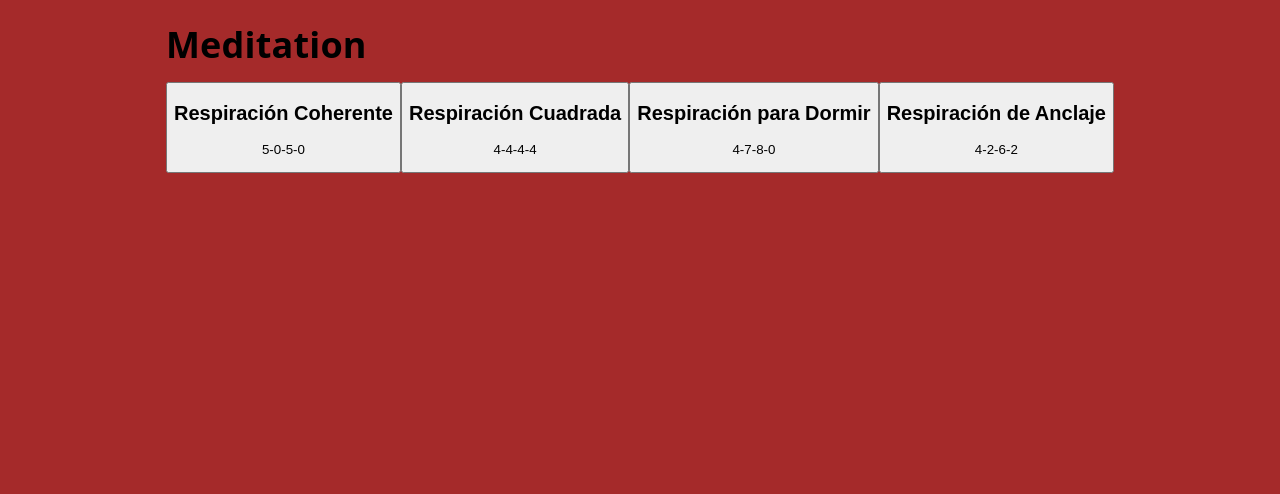
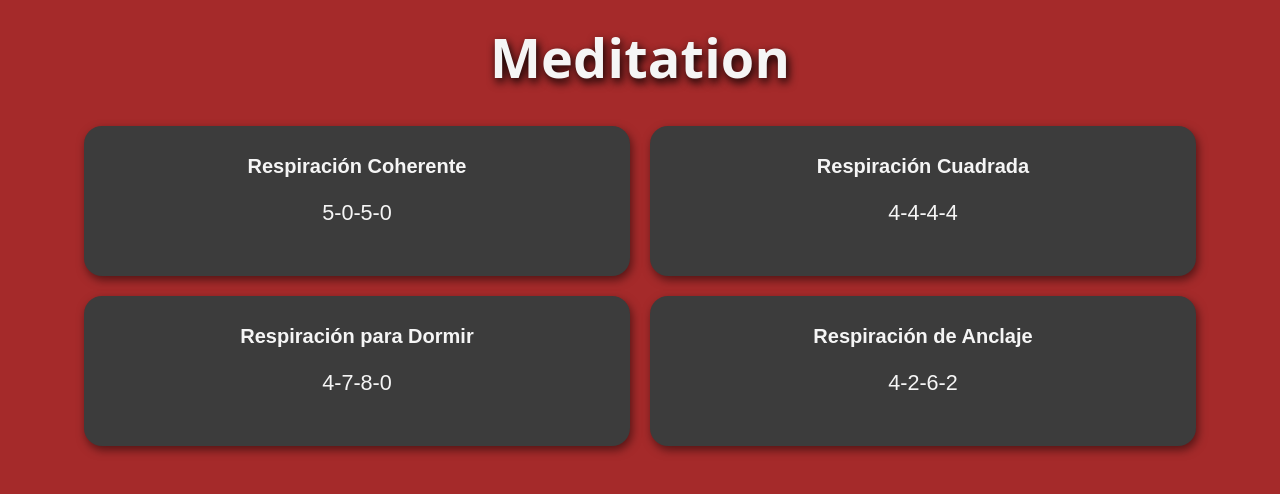
Before and after one commit to JuanPisDev/AtentionHacks, a React (Vite) app in the folder AtentionHacks/: page /Meditation in a window 1280 px wide. Shown: the top 494 px of the page. Built offline with nearby package versions, Linux system fonts and the light colour scheme.

Commit message:
I fixed some problems in meditation and add some styles

```diff
--- a/AtentionHacks/src/components/MeditationComponents/Rhythm.jsx
+++ b/AtentionHacks/src/components/MeditationComponents/Rhythm.jsx
@@ -1,3 +1,6 @@
+import styles from "../MeditationComponents/styles/RhythmStyles.module.css"
+
+
 function Rhythm({rhythm, setSelectedRhythm, setUsingRhythm}){
 
     function handleSelectRhythm() {
@@ -7,9 +10,9 @@ function Rhythm({rhythm, setSelectedRhythm, setUsingRhythm}){
 
     return (
         <>
-            <button onClick={handleSelectRhythm}>
-                <h2>{rhythm.rhythmTitle}</h2>
-                <div>
+            <button className={styles.rhythmCard} onClick={handleSelectRhythm}>
+                <h2 className={styles.rhythmTitle}>  {rhythm.rhythmTitle}</h2>
+                <div className={styles.rhythmPattern}>
                     <p>{rhythm.inhale}-{rhythm.holdIn}-{rhythm.exhale}-{rhythm.holdOut}</p>
                 </div>
             </button>
--- a/AtentionHacks/src/components/MeditationComponents/RhythmModal.jsx
+++ b/AtentionHacks/src/components/MeditationComponents/RhythmModal.jsx
@@ -8,6 +8,7 @@ function RhythmModal({rhythm, rhythmTime, setRhythmTime, usingRhythm, setUsingRh
         setCurrentPhase("inhale");
         setPhaseTime(rhythm.inhale);
         setUsingRhythm("meditating");
+        setStartBreathing(false);
 
     }
 
@@ -35,7 +36,11 @@ function RhythmModal({rhythm, rhythmTime, setRhythmTime, usingRhythm, setUsingRh
         if (currentPhase === "exhale"){
             return "scale(1)"
         }
+        if (currentPhase === "holdIn"){
             return "scale(1.5)"
+        }
+        if (currentPhase === "holdOut")
+            return "scale(1)"
     }
 
     function getPhaseName(){
@@ -80,9 +85,17 @@ function RhythmModal({rhythm, rhythmTime, setRhythmTime, usingRhythm, setUsingRh
     const minutes = Math.floor(remainingTime / 60);
     const seconds = remainingTime % 60;
     const phases = ["inhale", "holdIn", "exhale", "holdOut"];
-    const currentIndex = phases.indexOf(currentPhase);
-    const nextIndex = (currentIndex + 1) % phases.length;
-    const nextPhase = phases[nextIndex];
+    const [startBreathing, setStartBreathing] = useState(false);
+
+    useEffect(() => {
+        if(usingRhythm !== "meditating") return;
+
+        const timeout = setTimeout(() => {
+            setStartBreathing(true);
+        }, 100)
+
+        return () => clearTimeout(timeout);
+    },[usingRhythm]);
 
     useEffect(() => {
         if (usingRhythm !== "meditating") return;
@@ -153,7 +166,9 @@ function RhythmModal({rhythm, rhythmTime, setRhythmTime, usingRhythm, setUsingRh
                     <div
                         className={styles.breatheCircle}
                         style={{
-                            transform: getBreatheScale(),
+                            transform:  startBreathing
+                            ? getBreatheScale()
+                            : "scale(1)",
                             transitionDuration: `${getPhaseDuration(currentPhase)}s`
                         }}
                     >
--- /dev/null
+++ b/AtentionHacks/src/components/MeditationComponents/styles/MeditationStyles.module.css
@@ -0,0 +1,19 @@
+.title {
+    color: whitesmoke;
+    font-size: 3rem;
+    text-align: center;
+    text-shadow: 2px 4px 10px rgba(0,0,0);
+}
+
+.meditationContainer {
+    width: 90vw;
+    margin: 0 auto;
+    padding: 20px;
+    box-sizing: border-box;
+}
+
+.rhythmContainer {
+    display: grid;
+    grid-template-columns: repeat(2, 1fr);
+    gap: 20px;
+}
--- a/AtentionHacks/src/components/MeditationComponents/styles/RhythmModalStyles.module.css
+++ b/AtentionHacks/src/components/MeditationComponents/styles/RhythmModalStyles.module.css
@@ -2,7 +2,7 @@
     width: 100px;
     height: 100px;
     border-radius: 50%;
-    background-color: #6b9ac4;
+    background-color: gray;
     margin: 40px auto;
     transition: transform 1s linear;
 }
--- /dev/null
+++ b/AtentionHacks/src/components/MeditationComponents/styles/RhythmStyles.module.css
@@ -0,0 +1,41 @@
+.rhythmCard{
+    width: 100%;
+    min-height: 150px;
+
+    border: none;
+    border-radius: 1rem;
+
+    padding: 20px;
+
+    background-color: rgb(60, 60, 60);
+
+    box-shadow: 2px 4px 10px rgba(0,0,0,0.5);
+
+    cursor: pointer;
+
+    transition:
+        transform 0.2s ease,
+        box-shadow 0.2s ease;
+}
+
+.rhythmCard:hover{
+    transform: translateY(-4px);
+
+    box-shadow: 4px 8px 15px rgba(0,0,0,0.6);
+}
+
+.rhythmCard:active{
+    transform: translateY(0);
+
+    box-shadow: inset 2px 4px 8px rgba(0,0,0,0.4);
+}
+
+.rhythmTitle {
+    color: whitesmoke;
+    margin: 0 0 15px;
+}
+
+.rhythmPattern{
+    color: whitesmoke;
+    font-size: 1.2rem;
+}
--- a/AtentionHacks/src/pages/Meditation.jsx
+++ b/AtentionHacks/src/pages/Meditation.jsx
@@ -1,6 +1,7 @@
 import Rhythm from "../components/MeditationComponents/Rhythm";
 import RhythmModal from "../components/MeditationComponents/RhythmModal";
 import  { useEffect, useState } from "react";
+import styles from "../components/MeditationComponents/styles/MeditationStyles.module.css"
 
 function Meditation() {
 
@@ -59,7 +60,7 @@ function Meditation() {
 
   return (
     <>
-  <h1>Meditation</h1>
+  <h1 className={styles.title}>Meditation</h1>
   {usingRhythm && (
     <RhythmModal
 
@@ -71,8 +72,8 @@ function Meditation() {
     onClose={() => setUsingRhythm(false)}
     />
   )}
-  <div>
-    <div>
+  <div className={styles.meditationContainer}>
+    <div className={styles.rhythmContainer}>
       {rhythms.map((rhythm) => (
         <Rhythm
         key={rhythm.id}
```
